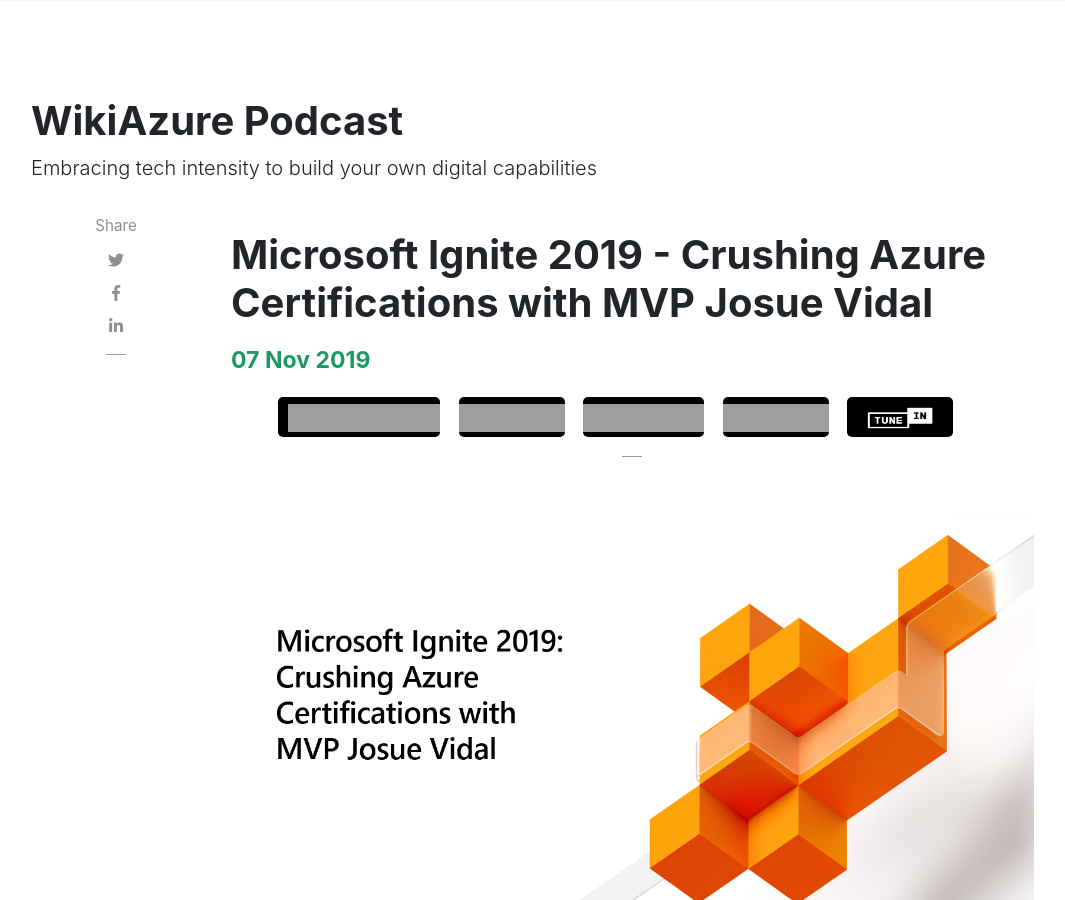
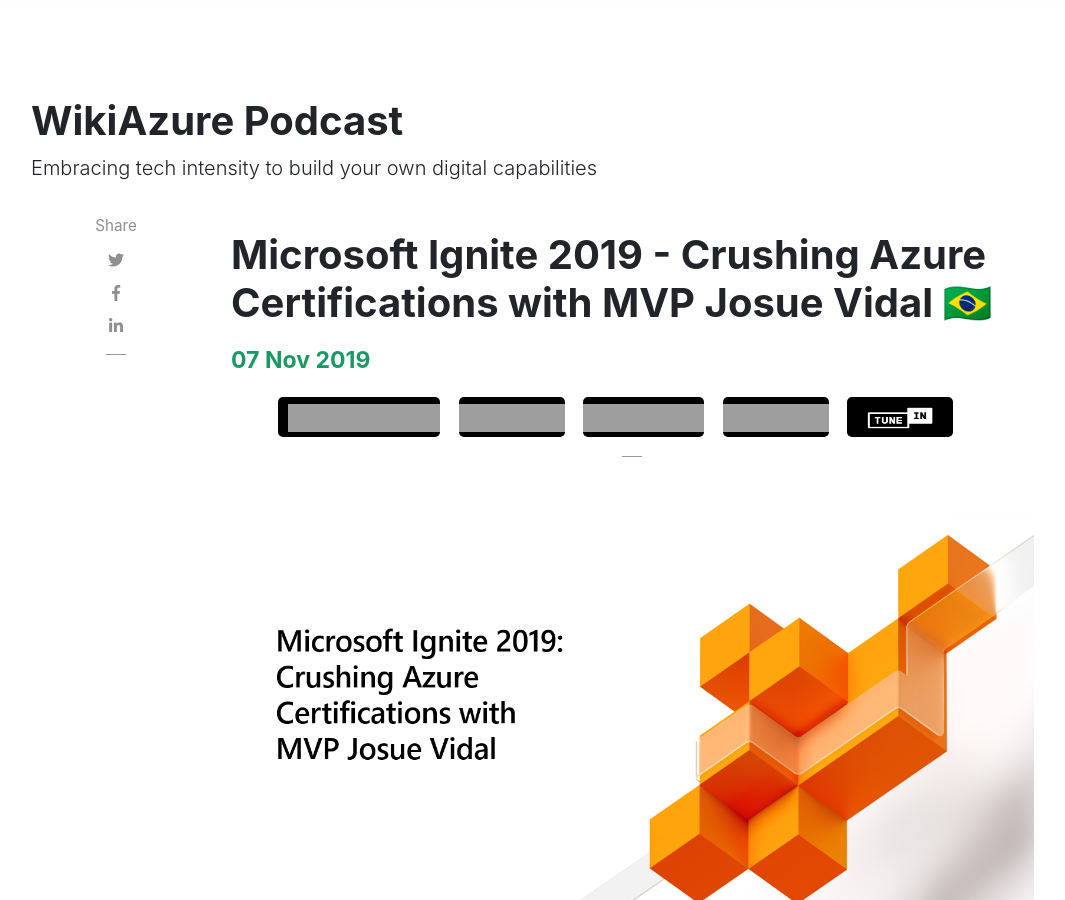
Before and after one commit to daveRendon/wikiazure-podcast, a Jekyll site: the page built from _posts/2019-11-07-episode-03-msignite-crushing-certifications-josue-vidal.md, in a window 1280 px wide and 900 px high. Shown: the whole window, without its empty margins (54-1119 px from the left). Built offline with Jekyll 4.4.1, drawn with Linux system fonts in a browser that asks for light colours; nearby versions of some CDN libraries; comment, search, counter and statistics services are not loaded; grey boxes are pictures that could not be loaded.

Commit message:
updated ep03

```diff
--- a/_posts/2019-11-07-episode-03-msignite-crushing-certifications-josue-vidal.md
+++ b/_posts/2019-11-07-episode-03-msignite-crushing-certifications-josue-vidal.md
@@ -1,6 +1,6 @@
 ---
 layout: post
-title:  "Microsoft Ignite 2019 - Crushing Azure Certifications with MVP Josue Vidal"
+title:  "Microsoft Ignite 2019 - Crushing Azure Certifications with MVP Josue Vidal 🇧🇷"
 author: dave
 categories: [ azure, azure ]
 image: assets/images/episode03/episode03-wikiazure-podcast-msignite-2019-crushing-azure-certifications-josue-vidal.png
```
